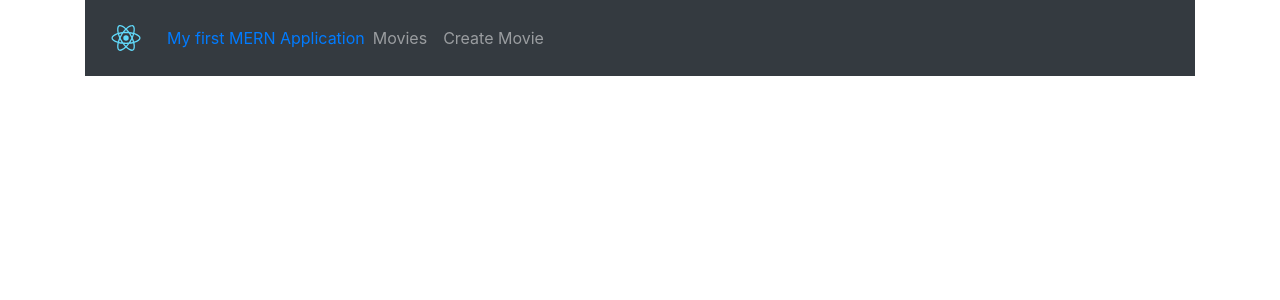
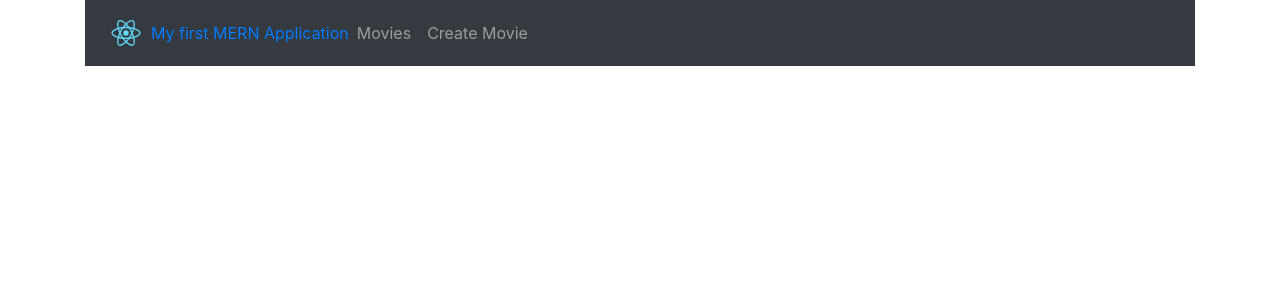
Before and after one commit to maugares/MERN-movies, a React (Create React App) app in the folder client/: page / in a window 1280 px wide. Shown: the top 300 px of the page. Built offline with nearby package versions, Linux system fonts and the light colour scheme.

Commit message:
Remove link in image

```diff
--- a/client/src/components/Logo.jsx
+++ b/client/src/components/Logo.jsx
@@ -3,16 +3,10 @@ import styled from 'styled-components'
 
 import logo from '../logo.svg'
 
-const Wrapper = styled.a.attrs({
-  className: 'navbar-brand'
-})``
-
 export default class Logo extends Component {
   render () {
     return (
-      <Wrapper href='http://sambarros.com'>
         <img src={logo} width='50' height='50' alt='sambarros.com' />
-      </Wrapper>
     )
   }
 }
```
